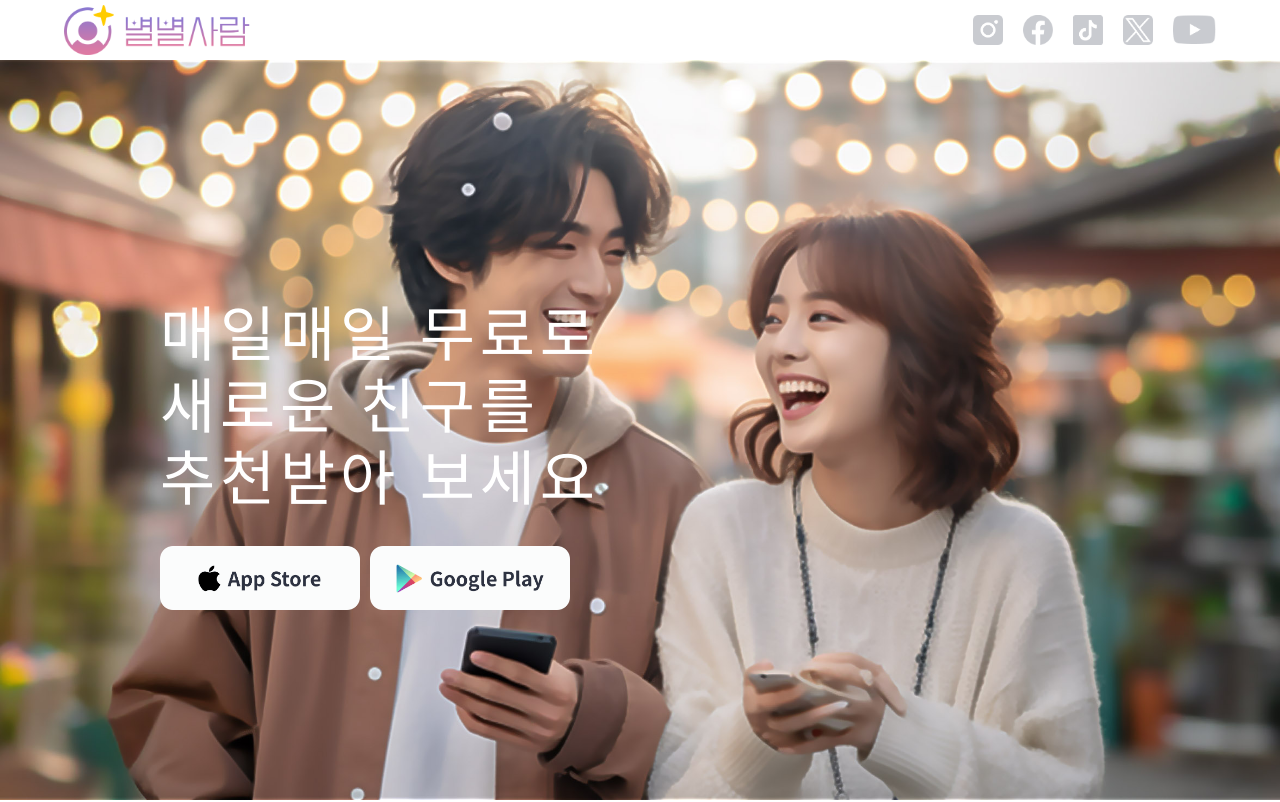
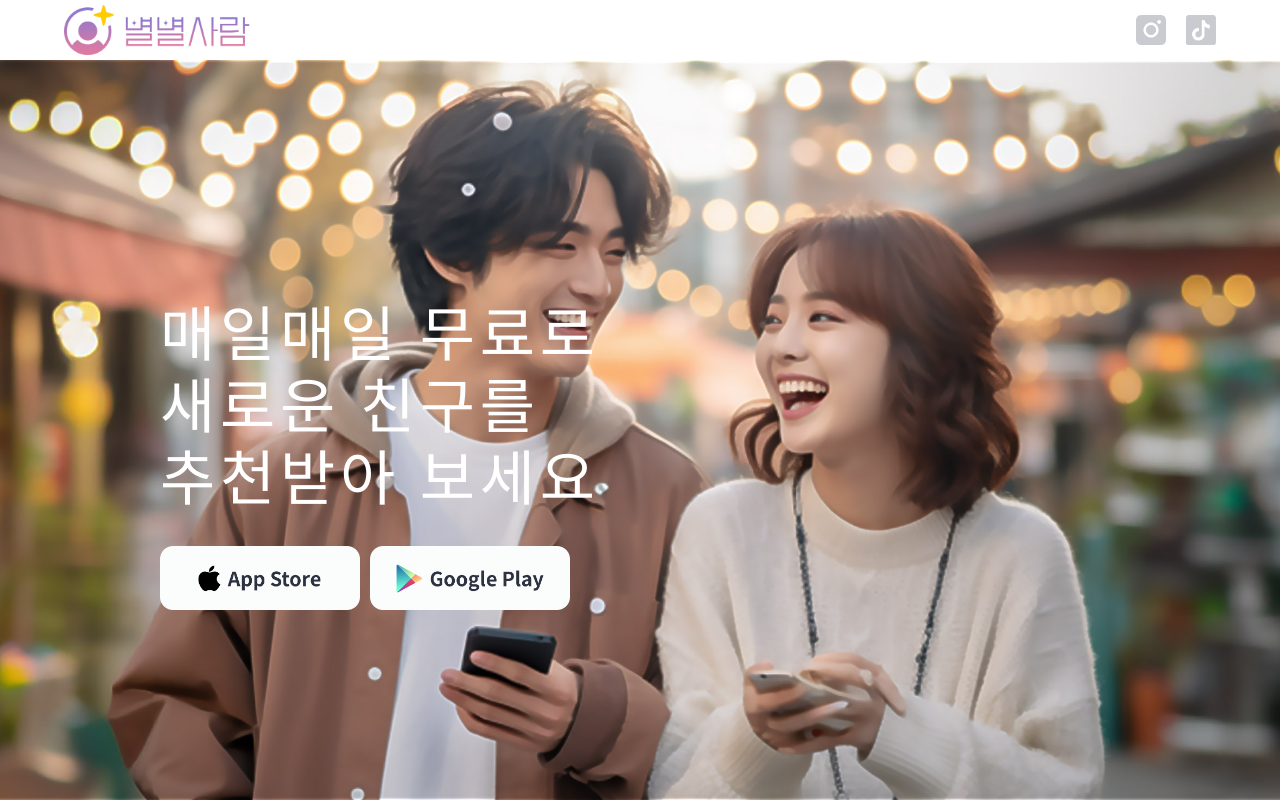
Before and after one commit to VincentBae/test, a plain HTML site: page index.html in a window 1280 px wide. Shown: the top 802 px of the page. Drawn offline with nearby package versions, Linux system fonts and the light colour scheme; a web font is replaced by a local one.

Commit message:
Add files via upload

```diff
--- a/index.html
+++ b/index.html
@@ -28,27 +28,27 @@
                             <img src="./assets/images/in@3x.png">
                         </a>
                     </li>
-                    <li>
+                  <!--   <li>
                         <a class="facebook"
                             href="https://www.facebook.com/profile.php?id=100095016706031&mibextid=ZbWKwL">
                             <img src="./assets/images/sns_logo_face.png">
                         </a>
-                    </li>
+                    </li> -->
                     <li>
                         <a class="tiktok" href="https://www.tiktok.com/@star2pp?is_from_webapp=1&sender_device=pc">
                             <img src="./assets/images/sns_logo_tik.png">
                         </a>
                     </li>
-                    <li>
+                  <!--   <li>
                         <a class="x" href="https://twitter.com/star2pp?t=eXH7tLbdqY7hp_bIQrxOUg&s=32">
                             <img src="./assets/images/sns_logo_x.png">
                         </a>
-                    </li>
-                    <li>
+                    </li> -->
+                   <!--  <li>
                         <a class="youtube" href="https://www.youtube.com/@star2pp">
                             <img src="./assets/images/you@3x.png">
                         </a>
-                    </li>
+                    </li> -->
                 </ul>
             </div>
         </header>
@@ -181,6 +181,7 @@
                         <li><a href="./assets/privacy/privacy.html" target="_blank">개인정보 취급 방침</a></li>
                         <li><a href="./assets/privacy/teenager.html" target="_blank">청소년 보호정책</a></li>
                         <li><a href="./assets/privacy/marketing.html" target="_blank">마케팅 정보 수신동의</a></li>
+                        <li><a href="./assets/privacy/marketing.html" target="_blank">문의하기</a></li>
                         <!-- <li><a href="./assets/privacy/location_Data.html" target="_blank">위치정보 이용약관</a></li> -->
                     </ul>
 
```
